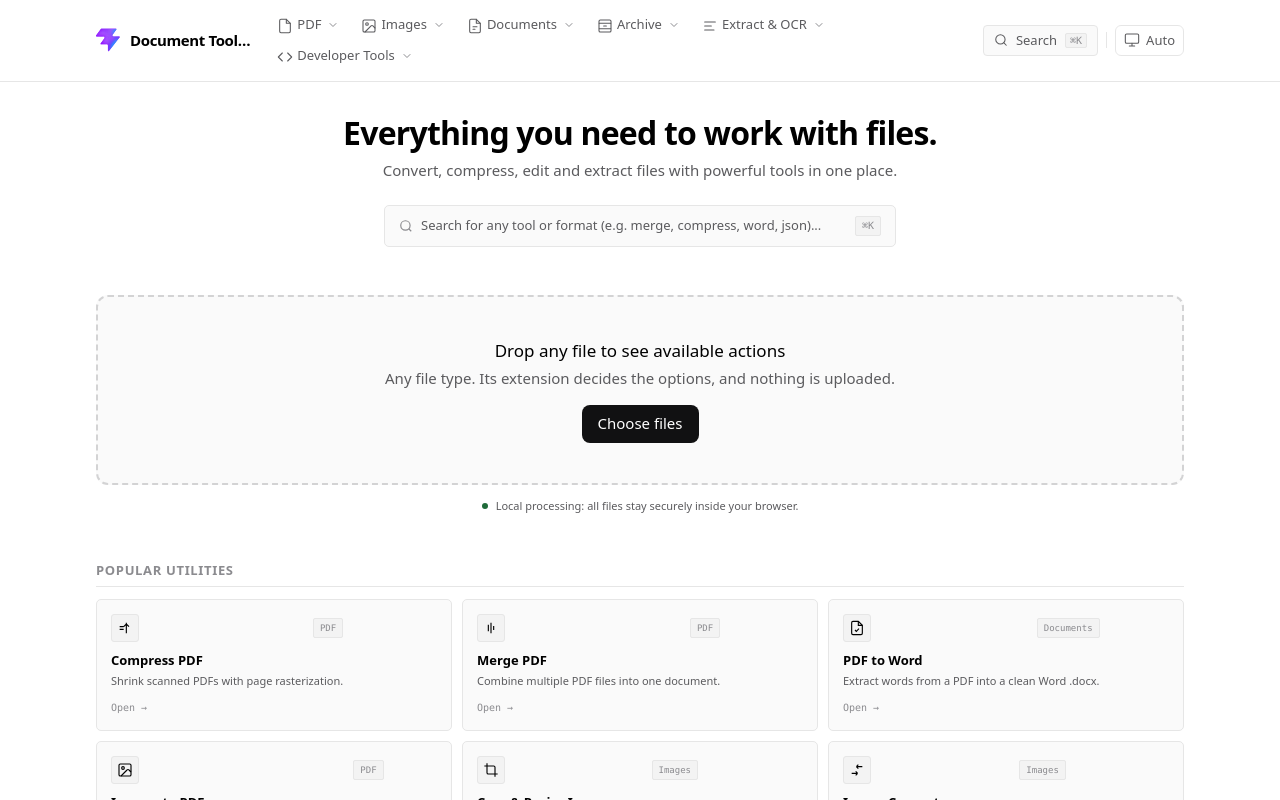
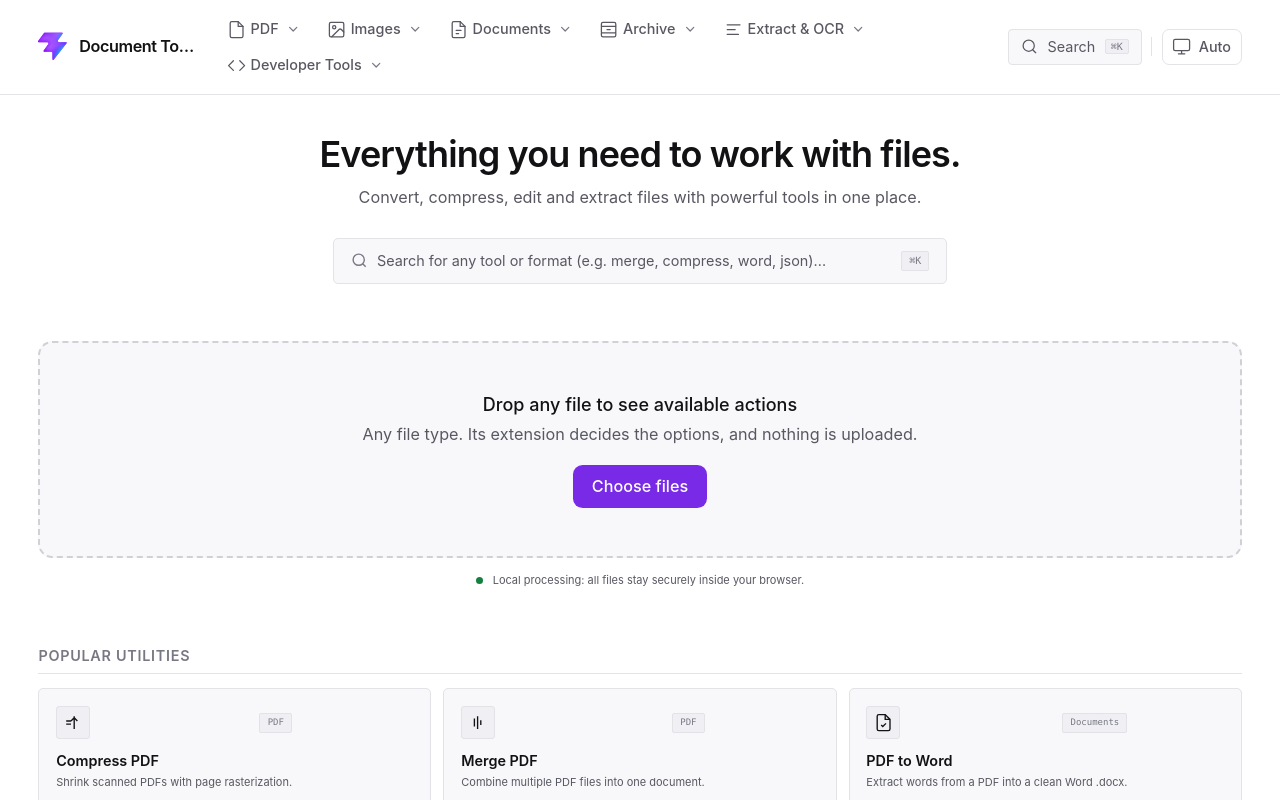
Before and after one commit to mosahel01/document-parser, a React (Vite) app: page / in a window 1280 px wide. Shown: the top 800 px of the page. Built offline with nearby package versions, Linux system fonts and the light colour scheme.

Commit message:
style(theme): adopt the violet brand and tighter type scale

```diff
--- a/src/index.css
+++ b/src/index.css
@@ -15,44 +15,46 @@
 
 :root {
   --paper: #ffffff;
-  --surface: #fafafa;
-  --sunk: #f3f3f3;
-  --hover: #ededed;
-  --line: #e6e6e6;
-  --edge: #d3d3d4;
-  --ink: #000000;
-  --muted: #5b5b5e;
-  --faint: #8b8b8f;
-  --accent: #111112;
-  --accent-hover: #2c2c2e;
+  --surface: #f8f8fa;
+  --sunk: #f0f0f4;
+  --hover: #ebebef;
+  --line: #e2e2e7;
+  --edge: #d0d0d8;
+  --ink: #121214;
+  --muted: #585862;
+  --faint: #787884;
+  --brand: #863bff;
+  --accent: #782ae6;
+  --accent-hover: #671ed1;
   --accent-ink: #ffffff;
-  --good: #1f6b3a;
-  --good-soft: #e9f5ec;
-  --bad: #a02216;
-  --bad-soft: #fdecea;
-  --warn: #7a5200;
-  --warn-soft: #fdf2d6;
+  --good: #15803d;
+  --good-soft: #ecfdf5;
+  --bad: #b91c1c;
+  --bad-soft: #fef2f2;
+  --warn: #a16207;
+  --warn-soft: #fefce8;
 }
 
 .dark {
-  --paper: #212122;
-  --surface: #2a2a2c;
-  --sunk: #1b1b1c;
-  --hover: #343436;
-  --line: #3b3b3e;
-  --edge: #525255;
-  --ink: #f5f5f6;
-  --muted: #b3b3b7;
-  --faint: #85858a;
-  --accent: #f5f5f6;
-  --accent-hover: #ffffff;
-  --accent-ink: #1b1b1c;
-  --good: #8fd3a4;
-  --good-soft: #223026;
-  --bad: #f0a79c;
-  --bad-soft: #33201d;
-  --warn: #e0b96a;
-  --warn-soft: #302816;
+  --paper: #161618;
+  --surface: #1f1f23;
+  --sunk: #121214;
+  --hover: #29292e;
+  --line: #2e2e33;
+  --edge: #3e3e46;
+  --ink: #f4f4f6;
+  --muted: #a1a1aa;
+  --faint: #71717a;
+  --brand: #863bff;
+  --accent: #863bff;
+  --accent-hover: #7326e6;
+  --accent-ink: #ffffff;
+  --good: #34d399;
+  --good-soft: #13271c;
+  --bad: #f87171;
+  --bad-soft: #2c1616;
+  --warn: #fbbf24;
+  --warn-soft: #2b210f;
 }
 
 :root {
@@ -73,6 +75,7 @@
   --color-ink: var(--ink);
   --color-muted: var(--muted);
   --color-faint: var(--faint);
+  --color-brand: var(--brand);
   --color-accent: var(--accent);
   --color-accent-hover: var(--accent-hover);
   --color-accent-ink: var(--accent-ink);
@@ -85,25 +88,23 @@
 }
 
 @theme {
-  /*
-   * Ubuntu is bundled from @fontsource, so it renders the same on a machine
-   * that has never installed it. Ubuntu Mono is bundled with it for the few
-   * places that need a fixed pitch.
-   */
   --font-sans:
-    'Ubuntu', ui-sans-serif, system-ui, -apple-system, 'Segoe UI', Roboto,
+    'Ubuntu', -apple-system, BlinkMacSystemFont, 'Segoe UI', Roboto,
     'Helvetica Neue', Arial, sans-serif;
   --font-mono:
     'Ubuntu Mono', ui-monospace, 'SF Mono', Menlo, Consolas, monospace;
 
-  /* A notch larger than Tailwind's default scale: 13 / 15 / 17 / 19 / 22 / 26 / 32. */
-  --text-xs: 0.8125rem;
-  --text-sm: 0.9375rem;
-  --text-base: 1.0625rem;
-  --text-lg: 1.1875rem;
-  --text-xl: 1.375rem;
-  --text-2xl: 1.625rem;
-  --text-3xl: 2rem;
+  --text-xs: 0.75rem;
+  --text-sm: 0.84375rem;
+  --text-base: 0.9375rem;
+  --text-lg: 1.0625rem;
+  --text-xl: 1.25rem;
+  --text-2xl: 1.5rem;
+  --text-3xl: 1.875rem;
+}
+
+html {
+  font-size: 120%;
 }
 
 body {
@@ -111,7 +112,9 @@ body {
   color: var(--ink);
   font-family: var(--font-sans);
   font-size: var(--text-base);
-  line-height: 1.6;
+  line-height: 1.5;
+  -webkit-font-smoothing: antialiased;
+  -moz-osx-font-smoothing: grayscale;
 }
 
 ::selection {
@@ -119,10 +122,25 @@ body {
   color: var(--accent-ink);
 }
 
-/*
- * The tab strip scrolls sideways instead of wrapping. Wrapping was three rows
- * tall on a phone, which pushed the page down before it had started.
- */
+/* Subtle, technical scrollbar */
+::-webkit-scrollbar {
+  width: 6px;
+  height: 6px;
+}
+
+::-webkit-scrollbar-track {
+  background: transparent;
+}
+
+::-webkit-scrollbar-thumb {
+  background: var(--line);
+  border-radius: 3px;
+}
+
+::-webkit-scrollbar-thumb:hover {
+  background: var(--edge);
+}
+
 .nav-scroll {
   scrollbar-width: none;
 }
```
